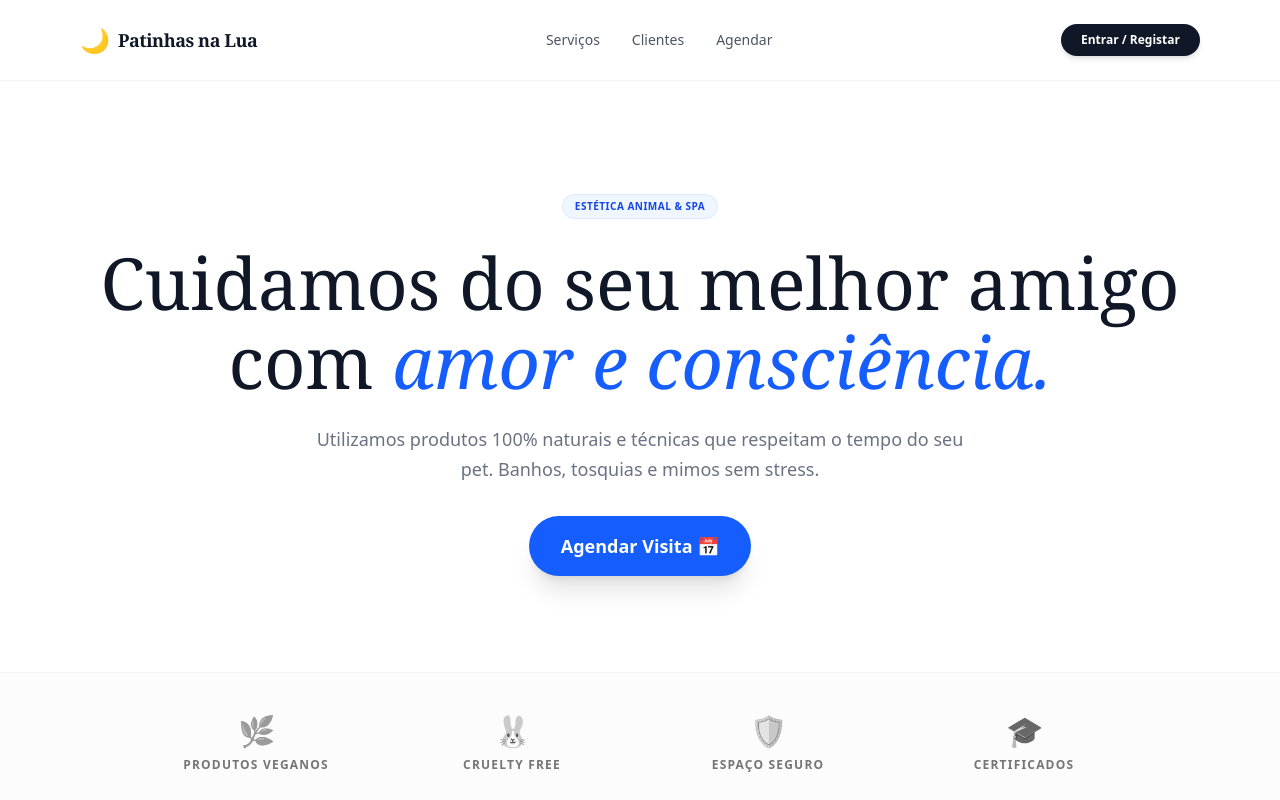
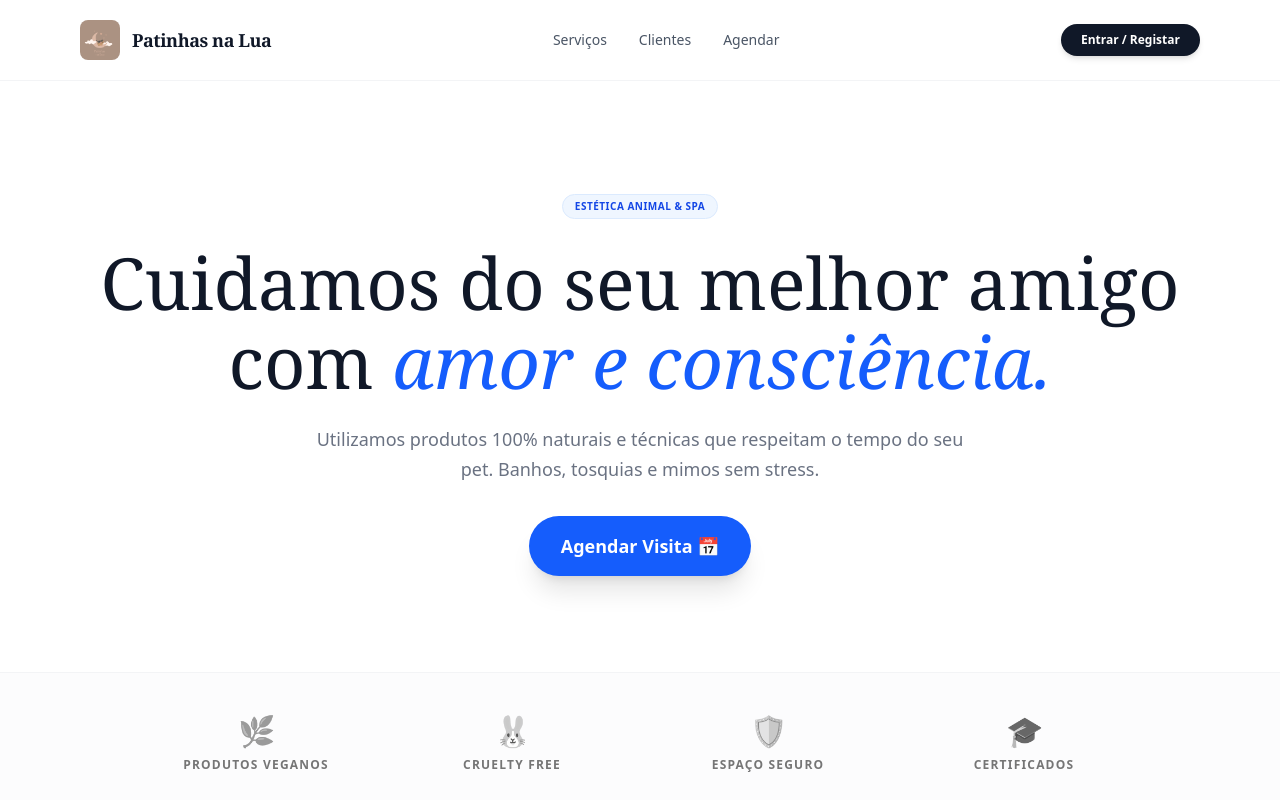
Before and after one commit to Joao-Palhares/Patinhas-Na-Lua, a Next.js app in the folder patinhas-na-lua/: page / in a window 1280 px wide. Shown: the top 800 px of the page. Built offline with nearby package versions, Linux system fonts and the light colour scheme; no server answers; the database is empty.

Commit message:
add beautiful patinhas na lua logo to landing page and dashboard

```diff
--- a/patinhas-na-lua/app/dashboard/layout.tsx
+++ b/patinhas-na-lua/app/dashboard/layout.tsx
@@ -1,6 +1,7 @@
 import { UserButton } from "@clerk/nextjs";
 import UserButtonWrapper from "../components/user-button-wrapper";
 import Link from "next/link";
+import Image from "next/image";
 import { currentUser } from "@clerk/nextjs/server";
 import { db } from "@/lib/db";
 import { redirect } from "next/navigation";
@@ -31,8 +32,8 @@ export default async function DashboardLayout({
         <div className="max-w-6xl mx-auto px-4 h-16 flex items-center justify-between">
 
           {/* Logo */}
-          <Link href="/dashboard" className="flex items-center gap-2 group">
-            <span className="text-2xl group-hover:scale-110 transition">🌙</span>
+          <Link href="/dashboard" className="flex items-center gap-3 group">
+            <Image src="/logo.png" alt="Patinhas na Lua" width={32} height={32} className="rounded-lg group-hover:scale-110 transition" />
             <span className="font-bold text-blue-600 text-lg hidden md:block">Patinhas na Lua</span>
           </Link>
 
--- a/patinhas-na-lua/app/page.tsx
+++ b/patinhas-na-lua/app/page.tsx
@@ -2,6 +2,7 @@ import { db } from "@/lib/db";
 import { currentUser } from "@clerk/nextjs/server";
 import { SignInButton } from "@clerk/nextjs";
 import Link from "next/link";
+import Image from "next/image";
 import ServicesMatrix from "@/app/components/landing/services-matrix";
 import BookingCalendar from "@/app/components/landing/booking-calendar";
 import PortfolioFan from "@/app/components/landing/portfolio-fan";
@@ -50,8 +51,8 @@ export default async function LandingPage() {
       {/* NAVBAR */}
       <nav className="fixed top-0 w-full z-50 bg-white/90 backdrop-blur-md border-b border-gray-100">
         <div className="max-w-6xl mx-auto px-4 h-20 flex items-center justify-between">
-          <div className="flex items-center gap-2">
-            <span className="text-2xl">🌙</span>
+          <div className="flex items-center gap-3">
+            <Image src="/logo.png" alt="Patinhas na Lua Logo" width={40} height={40} className="rounded-lg" />
             <span className="font-serif font-bold text-lg tracking-tight">Patinhas na Lua</span>
           </div>
 
@@ -185,7 +186,9 @@ export default async function LandingPage() {
       </main>
 
       <footer className="bg-white border-t border-gray-100 py-12 text-center">
-        <p className="text-2xl mb-2">🌙</p>
+        <div className="flex justify-center mb-4">
+          <Image src="/logo.png" alt="Patinhas na Lua Logo" width={80} height={80} className="rounded-xl" />
+        </div>
         <p className="text-sm font-bold text-gray-900">Patinhas na Lua</p>
         <div className="flex gap-4 justify-center text-xs text-gray-400 mt-2">
           <p>© 2025. Todos os direitos reservados.</p>
```
